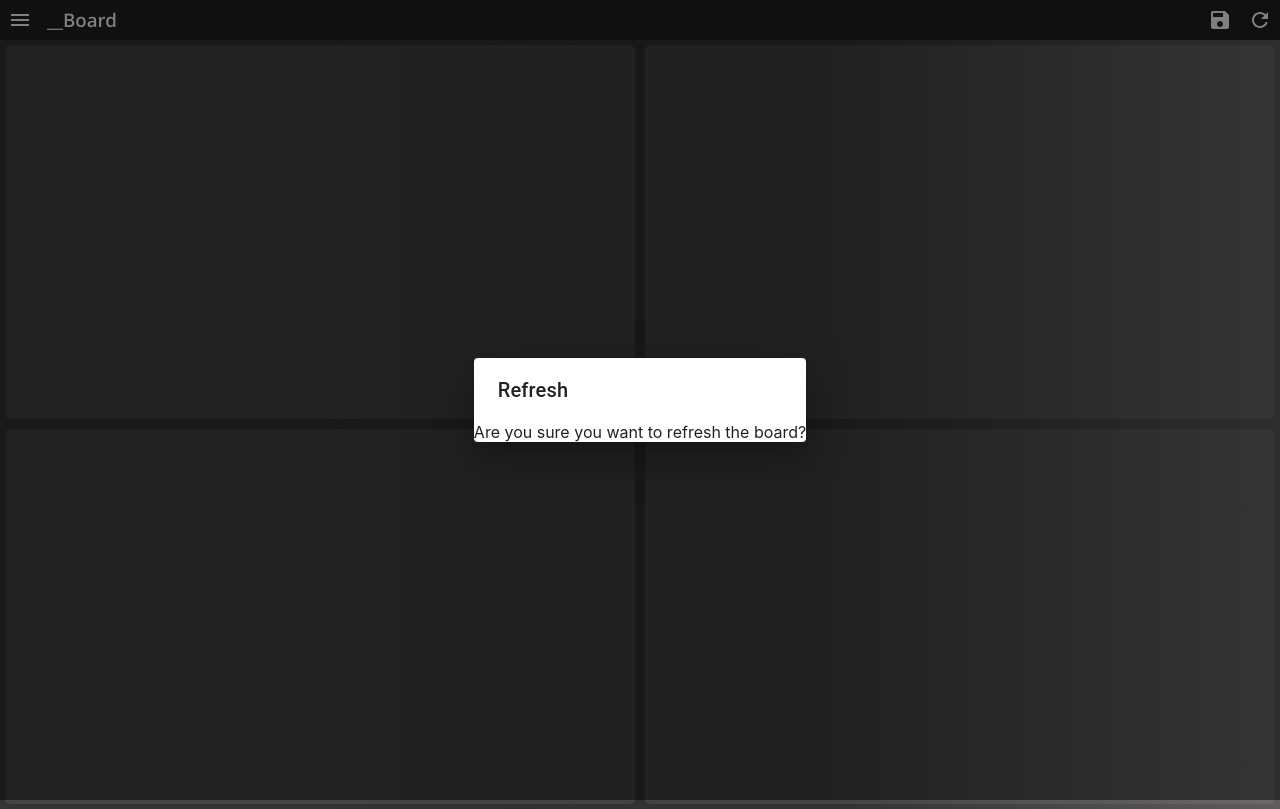
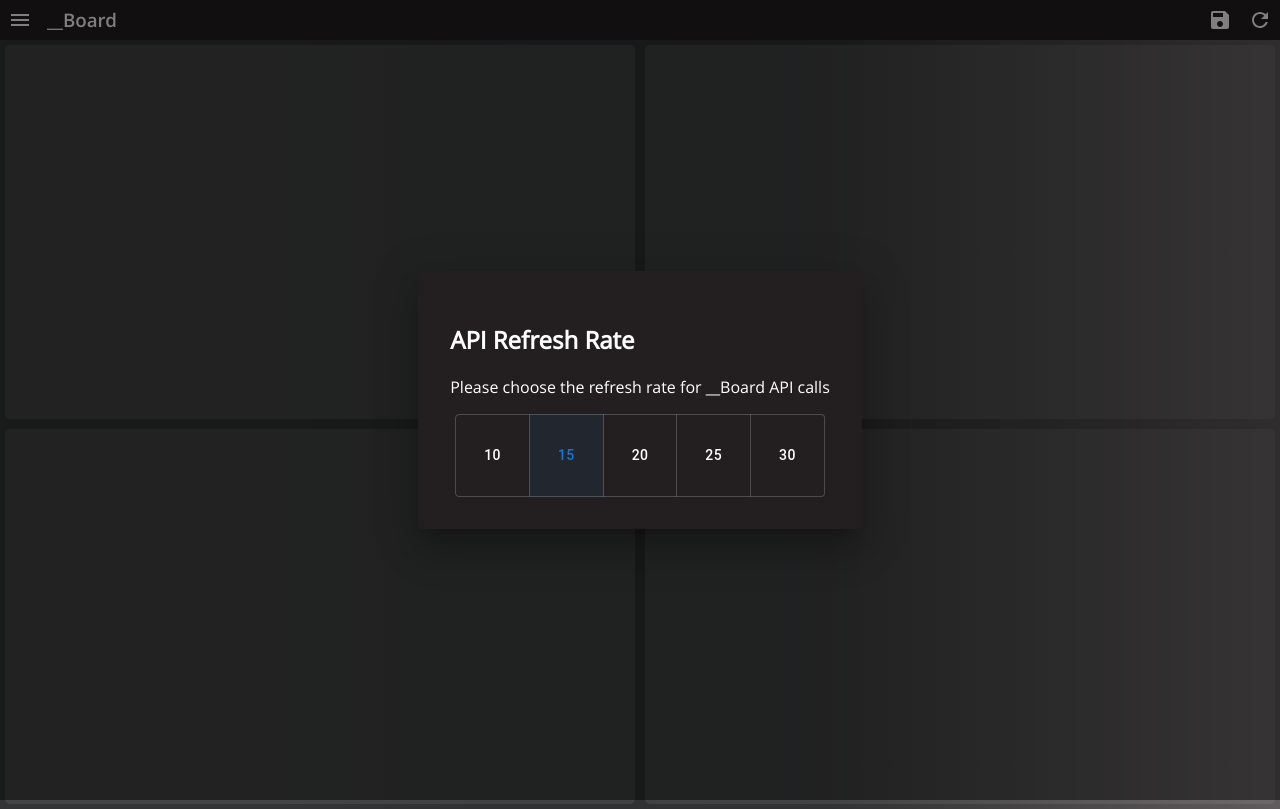
Before and after one commit to GBlackwell1/__board, a React (Create React App) app: page / in a window 1280 px wide. Both pictures are taken after a click on the button 1260 px from the left and 20 px from the top of the page. Built offline with nearby package versions, Linux system fonts and the light colour scheme.

Commit message:
Added redux state to dialog

```diff
--- a/src/App.tsx
+++ b/src/App.tsx
@@ -12,20 +12,14 @@ const App: React.FC = () => {
   let drawerWidth: number = 205;
   const [open, setOpen] = useState<boolean>(false);
   const [dialogOpen, setDialogOpen] = useState<boolean>(false);
-  /* Thoughts:
-  * - Parent object for all widgets, will control API request rate (global settings instead?)
-  */
-  const handleAlert = () => {
-    // TODO: Handle the alert dialog and rates via redux
-    setDialogOpen(!dialogOpen);
-  }
+
   const getAlertOpen = () => { return dialogOpen; }
 
   return (
     <div id="toplevel">
       <InputAlert
-        title="Refresh"
-        message="Are you sure you want to refresh the board?"
+        title="API Refresh Rate"
+        message="Please choose the refresh rate for __Board API calls"
         close={() => setDialogOpen(false)}
         isOpen={getAlertOpen}
       />
@@ -41,7 +35,7 @@ const App: React.FC = () => {
             <IconButton >
               <SaveIcon style={{color: 'white'}}/>
             </IconButton>
-            <IconButton onClick={() => handleAlert()}>
+            <IconButton onClick={() => setDialogOpen(!dialogOpen)}>
               <RefreshIcon style={{color: 'white'}}/>
             </IconButton>
           </div>
--- /dev/null
+++ b/src/dialogs/InputAlert.css
@@ -0,0 +1,5 @@
+.buttonGroupStyles {
+    display: flex;
+    justify-content: center;
+    margin-top: 1em;
+}
--- a/src/dialogs/InputAlert.tsx
+++ b/src/dialogs/InputAlert.tsx
@@ -1,8 +1,13 @@
 import React from 'react';
 import { useState } from 'react';
+import { APIRefreshRateList } from '../redux/features/APIRefreshSlice';
+import { useDispatch, useSelector } from 'react-redux';
+import { RootState } from '../redux/reduxTypes';
 import Dialog from '@mui/material/Dialog';
-import DialogTitle from '@mui/material/DialogTitle';
+import { ToggleButton, ToggleButtonGroup } from '@mui/material';
+import './InputAlert.css';
 
+const rateState = (state: RootState) => state.APIRefresh.APIRefresh;
 type Props = {
     title: string;
     message: string;
@@ -11,13 +16,57 @@ type Props = {
 }
 
 const InputAlert: React.FC<Props> = ({title, message, close, isOpen}) => {
+    const dispatch = useDispatch();
+    const rateSelected: number | null = useSelector(rateState);
+
+    const [selectedRate, setSelectedRate] = useState<number>(rateSelected ? rateSelected : 15);
+
+    const handleChange = (
+        event: React.MouseEvent<HTMLElement>,
+        newRate: number
+    ) => {
+        if (newRate !== selectedRate && newRate !== null) {
+            setSelectedRate(newRate);
+            dispatch({type: `APIRefresh/${newRate}`, payload: newRate});
+        }
+    };
     return (
         <Dialog
             open={isOpen()}
             onClose={() => close()}
-        >
-            <DialogTitle>{title}</DialogTitle>
+            PaperProps={{
+                sx: {
+                    backgroundColor: 'var(--background)',
+                    color: 'var(--header)',
+                    padding: '2em',
+                    fontFamily: 'Open Sans',
+                }
+            }}>
+            <h2>{title}</h2>
             {message}
+            <div className='buttonGroupStyles'>
+                <ToggleButtonGroup
+                    exclusive
+                    value={selectedRate}
+                    onChange={handleChange}
+                >
+                    {APIRefreshRateList.map((rate, index) => {
+                        return (
+                            <ToggleButton
+                                key={index}
+                                value={rate}
+                                color='primary'
+                                sx={{
+                                    color: 'var(--header)',
+                                    border: '1px solid rgba(255, 255, 255, 0.2)',
+                                    padding: '2em',
+                                }}>
+                                {rate}
+                            </ToggleButton>
+                        );
+                    })}
+                </ToggleButtonGroup>
+            </div>
         </Dialog>
     );
 }
--- a/src/redux/features/APIRefreshSlice.tsx
+++ b/src/redux/features/APIRefreshSlice.tsx
@@ -6,12 +6,15 @@ import { APIRefreshState } from "../reduxTypes";
 // APIRefresh/20
 // APIRefresh/25
 // APIRefresh/30
+
+const APIRefreshRateList: number[] = [10, 15, 20, 25, 30];
+
 const initialState: APIRefreshState = {
     APIRefresh: 15,
 }
 
 // Redux reducer for handling the API refresh rate
-export default function APIRefreshSlice(state = initialState, action: any) {
+function APIRefreshSlice(state = initialState, action: any) {
     switch(action.type) {
         case 'APIRefresh/10':
             return {
@@ -42,3 +45,6 @@ export default function APIRefreshSlice(state = initialState, action: any) {
             return state;
     }
 }
+
+export default APIRefreshSlice;
+export { APIRefreshRateList };
```
